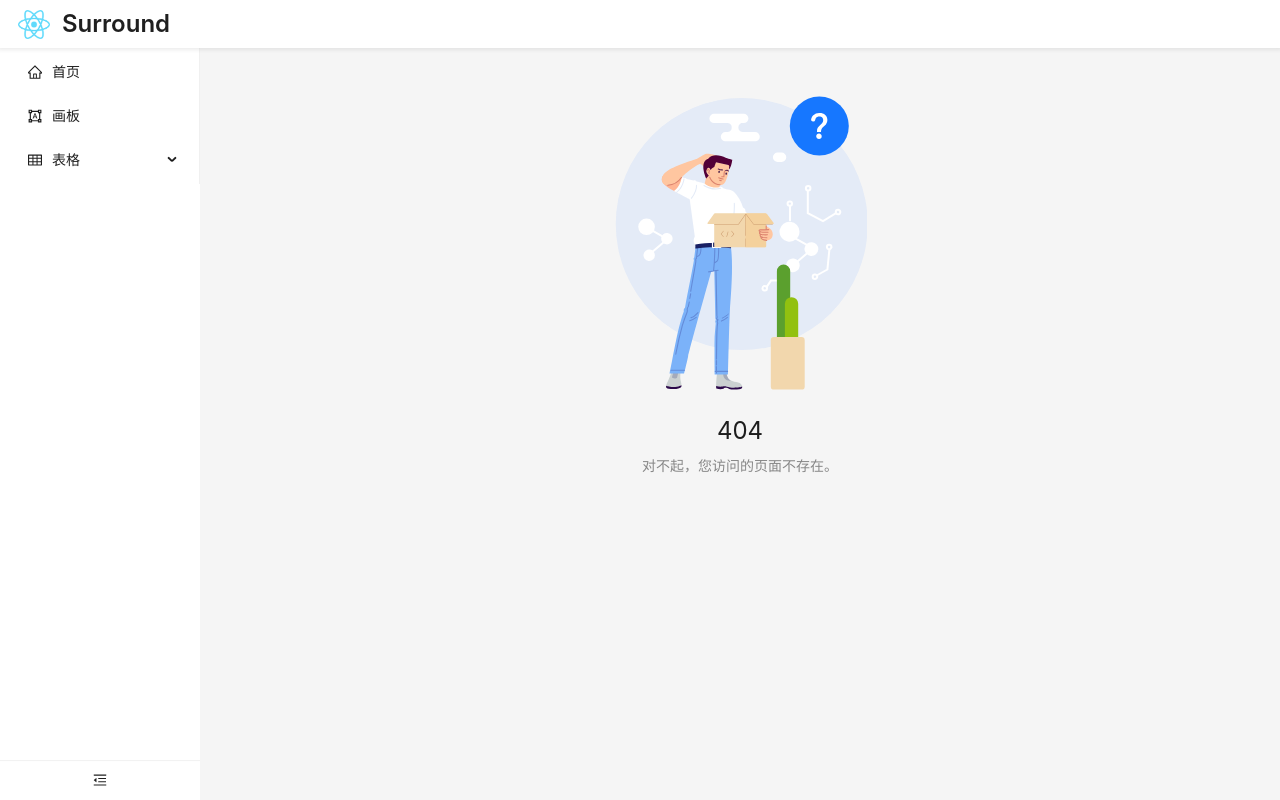
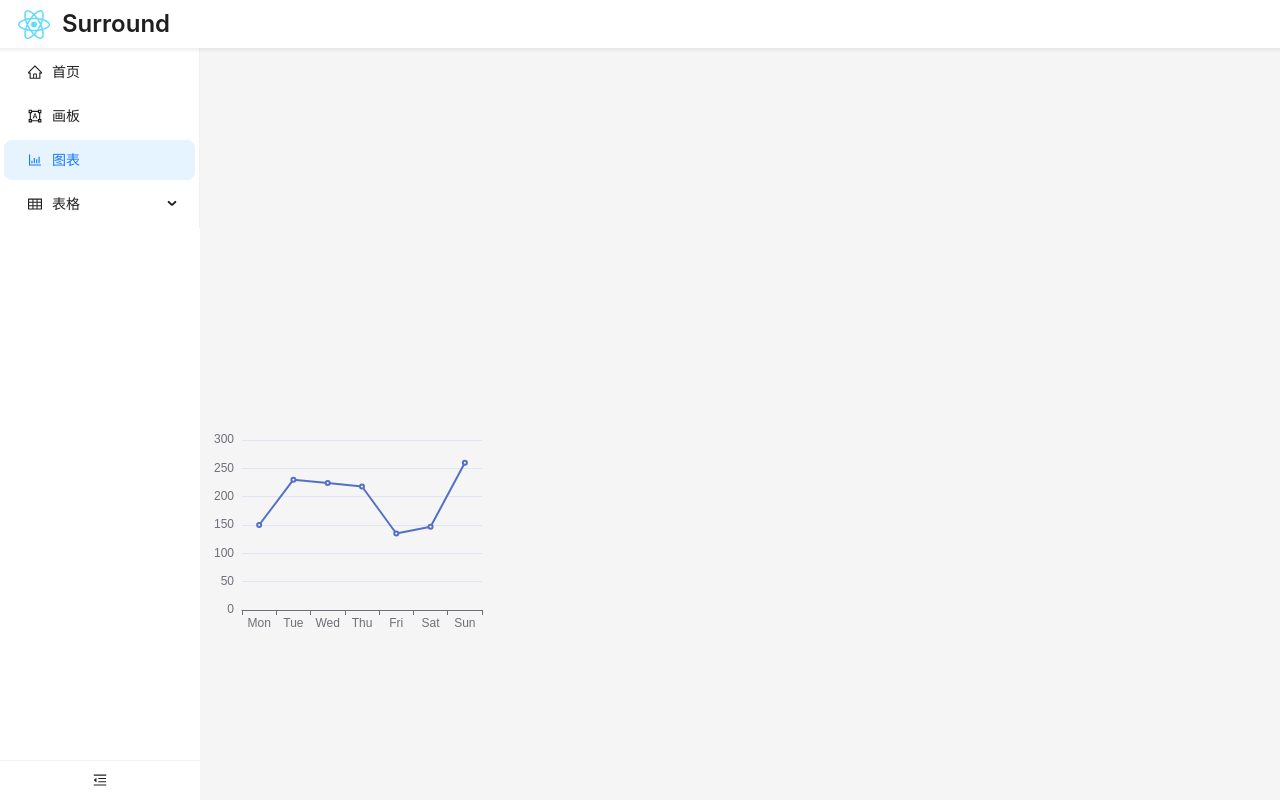
Before and after one commit to huzixuanH/react-surround, a React (Vite) app: page /echarts in a window 1280 px wide. Before the commit this address had no page. Built offline with nearby package versions, Linux system fonts and the light colour scheme.

Commit message:
feat: echarts init

```diff
--- a/package.json
+++ b/package.json
@@ -14,6 +14,7 @@
     "antd": "^5.4.2",
     "axios": "^1.3.6",
     "classnames": "^2.3.2",
+    "echarts": "^5.4.3",
     "i18next": "^22.5.0",
     "i18next-browser-languagedetector": "^7.0.1",
     "i18next-http-backend": "^2.2.1",
--- a/src/components/layout/index.tsx
+++ b/src/components/layout/index.tsx
@@ -4,7 +4,11 @@ import HeaderLayout from "@/components/layout/header";
 import SiderLayout from "@/components/layout/sider";
 import "./index.less";
 import { ItemType } from "antd/es/menu/hooks/useItems";
-import { HomeOutlined, TableOutlined } from "@ant-design/icons";
+import {
+  BarChartOutlined,
+  HomeOutlined,
+  TableOutlined,
+} from "@ant-design/icons";
 import React, { Key, ReactElement, ReactNode } from "react";
 import { MdOutlineFormatShapes } from "react-icons/md";
 import { useAppSelector } from "@/hooks/redux";
@@ -21,6 +25,11 @@ const menuItems: ItemType[] = [
     key: "/drawing-board",
     icon: <MdOutlineFormatShapes />,
     label: <Link to="/drawing-board">画板</Link>,
+  },
+  {
+    key: "/echarts",
+    icon: <BarChartOutlined />,
+    label: <Link to="/echarts">图表</Link>,
   },
   {
     key: "/table",
--- /dev/null
+++ b/src/hooks/echarts.ts
@@ -0,0 +1,47 @@
+// 引入 echarts 核心模块，核心模块提供了 echarts 使用必须要的接口。
+import * as echarts from "echarts/core";
+// 引入柱状图、折线图，图表后缀都为 Chart
+import { BarChart, LineChart } from "echarts/charts";
+// 引入提示框，标题，直角坐标系，数据集，内置数据转换器组件，组件后缀都为 Component
+import {
+  TitleComponent,
+  TooltipComponent,
+  GridComponent,
+  DatasetComponent, // 数据集组件
+  TransformComponent, // 内置数据转换器组件 (filter, sort)
+} from "echarts/components";
+// 标签自动布局、全局过渡动画等特性
+import { LabelLayout, UniversalTransition } from "echarts/features";
+// 引入 Canvas 渲染器，注意引入 CanvasRenderer 或者 SVGRenderer 是必须的一步
+import { CanvasRenderer } from "echarts/renderers";
+import { useEffect, useRef } from "react";
+import { ECOption } from "@/interface";
+
+// 注册必须的组件
+echarts.use([
+  TitleComponent,
+  TooltipComponent,
+  GridComponent,
+  DatasetComponent,
+  TransformComponent,
+  BarChart,
+  LineChart,
+  LabelLayout,
+  UniversalTransition,
+  CanvasRenderer,
+]);
+
+const useEcharts = <T extends HTMLElement>(option: ECOption) => {
+  const ref = useRef<T>(null);
+
+  console.log(option);
+
+  useEffect(() => {
+    const charts = echarts.init(ref.current);
+    charts.setOption(option);
+  }, [option]);
+
+  return [ref];
+};
+
+export default useEcharts;
--- a/src/router/index.tsx
+++ b/src/router/index.tsx
@@ -6,6 +6,7 @@ import drawingRouters from "@/router/model/drawing";
 import Login from "@/views/login";
 import { lazy } from "react";
 import { Sw } from "@/components/suspense";
+import echartsRouters from "./model/echarts";
 
 const rootRouter = createBrowserRouter([
   {
@@ -14,6 +15,7 @@ const rootRouter = createBrowserRouter([
     children: [
       ...homeRouters,
       ...drawingRouters,
+      ...echartsRouters,
       ...tableRouters,
       {
         index: true,
@@ -31,6 +33,4 @@ const rootRouter = createBrowserRouter([
   },
 ]);
 
-console.log(rootRouter.routes[0]);
-
 export default rootRouter;
--- /dev/null
+++ b/src/router/model/echarts.tsx
@@ -0,0 +1,12 @@
+import { CustomRouteObject } from "@/interface";
+import { Sw } from "@/components/suspense";
+import { lazy } from "react";
+
+const echartsRouters: CustomRouteObject[] = [
+  {
+    path: "echarts",
+    element: <Sw E={lazy(() => import("@/views/echarts"))} />,
+  },
+];
+
+export default echartsRouters;
--- a/src/views/drawing/properties-panel/index.tsx
+++ b/src/views/drawing/properties-panel/index.tsx
@@ -1,26 +1,10 @@
 import "./index.less";
-import { RightOutlined } from "@ant-design/icons";
-import { useState } from "react";
-import { Button } from "antd";
 
 function PropertiesPanel() {
-  const [collapsedPanel, setCollapsedPanel] = useState(true);
-
-  const btnOnClick = () => {
-    setCollapsedPanel(!collapsedPanel);
-  };
-
   return (
     <>
       <div className="properties-panel">
-        <Button
-          className="btn"
-          type="link"
-          onClick={btnOnClick}
-          size="small"
-          icon={<RightOutlined rotate={collapsedPanel ? 0 : 180} />}
-        />
-        {collapsedPanel && <div className="panel-content">122</div>}
+        <div className="panel-content">122</div>
       </div>
     </>
   );
--- /dev/null
+++ b/src/views/echarts/index.tsx
@@ -0,0 +1,39 @@
+import useEcharts from "@/hooks/echarts";
+import { ECOption } from "@/interface";
+
+function Echarts() {
+  const option: ECOption = {
+    xAxis: {
+      type: "category",
+      data: ["Mon", "Tue", "Wed", "Thu", "Fri", "Sat", "Sun"],
+    },
+    yAxis: {
+      type: "value",
+    },
+    series: [
+      {
+        data: [150, 230, 224, 218, 135, 147, 260],
+        type: "line",
+      },
+    ],
+  };
+
+  const [echartsRef] = useEcharts<HTMLDivElement>(option);
+
+  return (
+    <>
+      <div
+        ref={echartsRef}
+        style={{ width: 300, height: 300 }}
+        className="content"
+      />
+      <div
+        ref={echartsRef}
+        style={{ width: 300, height: 300 }}
+        className="content"
+      />
+    </>
+  );
+}
+
+export default Echarts;
```
Also changed, not shown: src/interface/index.ts (+18 -0 lines), .eslintrc.js, 1 other file (tests, documents, lock files or other folders).
